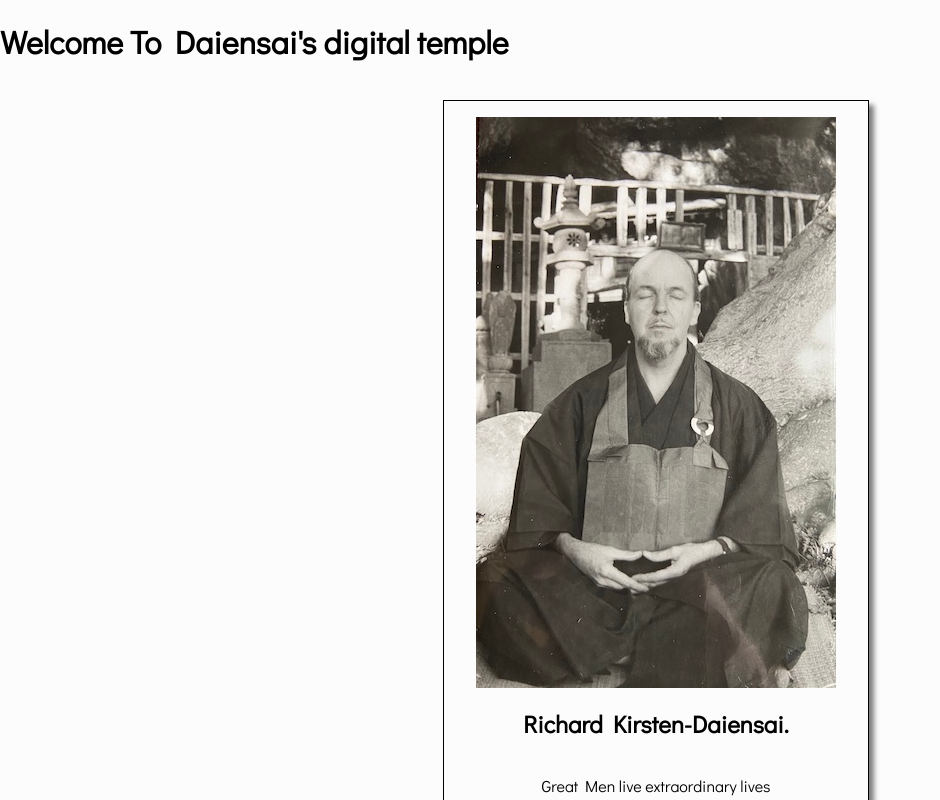
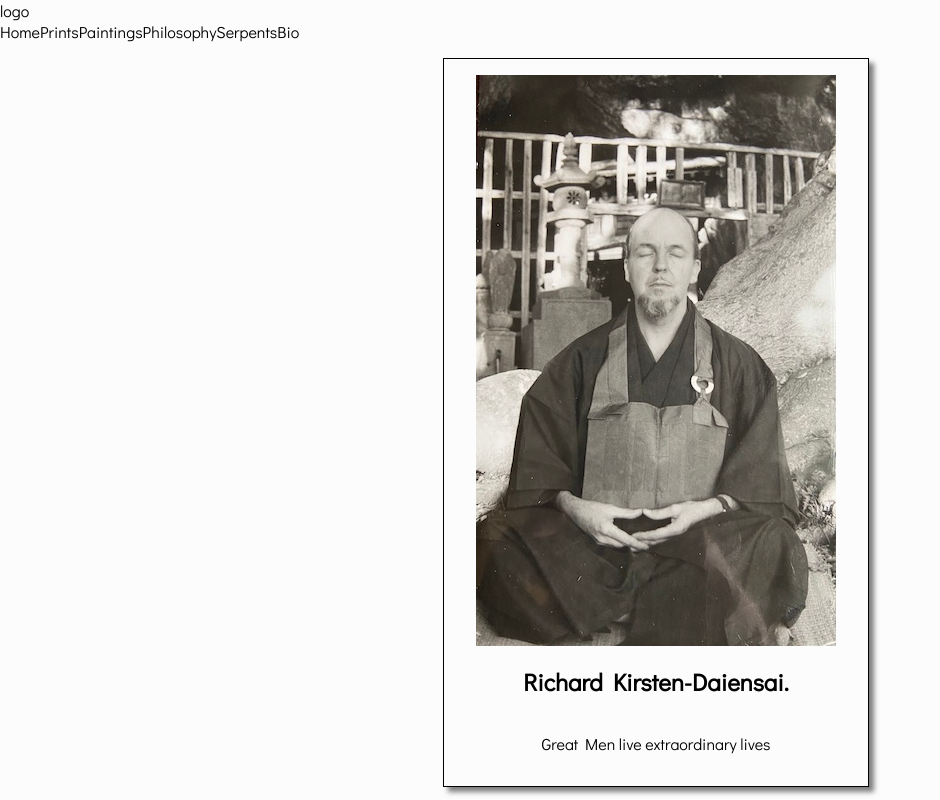
Before and after one commit to dorjepadma/kirsten-daiensai, a React (Create React App) app: page / in a window 1280 px wide. Shown: the top 800 px of the page, without its empty margins (0-940 px from the left). Built offline with nearby package versions, Linux system fonts and the light colour scheme.

Commit message:
created header tab

```diff
--- a/src/App.css
+++ b/src/App.css
@@ -11,13 +11,3 @@ a {
   text-decoration: none;
   color: black
 }
-
-header {
-  display: flex;
-  justify-content: space-between;
-  align-items: center;
-  padding: 0 20px;
-  height: 60px;
-  background-color: rgb(253, 252, 252);
-  box-shadow: 0px 2px 4px rgba(0, 0, 0, 0.25);
-}
--- a/src/App.js
+++ b/src/App.js
@@ -1,21 +1,13 @@
 import React from 'react';
-import { Routes, Route, Outlet } from 'react-router-dom';
+import { Routes, Route } from 'react-router-dom';
 
 
 import './App.css';
 
 import HomePage from './components/routes/Homepage/Homepage.component'
+import Header from './components/routes/Navigation/Navigation.component'
 
-const Header = () => {
-  return (
-    <div>
-      <div className="header">
-      <h1> Welcome To Daiensai's digital temple </h1>
-      </div>
-      <Outlet />
-    </div>
-  )
-}
+
 
 function App() {
   return (
--- /dev/null
+++ b/src/components/routes/Navigation/Navigation.component.jsx
@@ -0,0 +1,25 @@
+import React, { Fragment } from 'react';
+import { Outlet, Link } from 'react-router-dom';
+
+
+const Header = () => {
+  return (
+    <Fragment>
+      <div className="header">
+      <Link className="header" to='home'>
+      logo
+      </Link>
+      <div className='links-container'>
+      <Link className='nav-link' to='home'> Home</Link>
+      <Link className='nav-link' to='prints'>Prints</Link>
+      <Link className='nav-link' to='daiensaiPaintings'>Paintings</Link>
+      <Link className='nav-link' to='philosophy'>Philosophy</Link>
+      <Link className='nav-link' to='serpentPaintings'>Serpents</Link>
+      <Link className='nav-link' to='lifestory'>Bio</Link>
+       </div>
+      </div>
+      <Outlet />
+    </Fragment>
+  )
+}
+export default Header;
--- /dev/null
+++ b/src/components/routes/Navigation/Navigation.styles.scss
@@ -0,0 +1,9 @@
+.header {
+  display: flex;
+  justify-content: space-between;
+  align-items: center;
+  padding: 0 20px;
+  height: 60px;
+  background-color: rgb(253, 252, 252);
+  box-shadow: 0px 2px 4px rgba(0, 0, 0, 0.25);
+}
```
